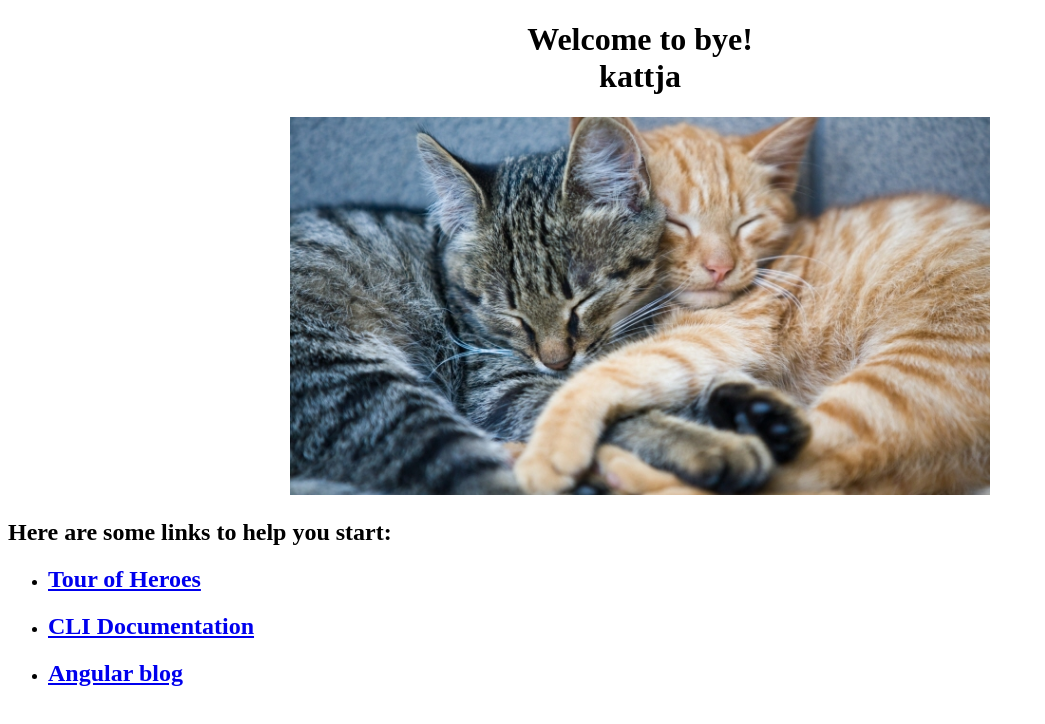
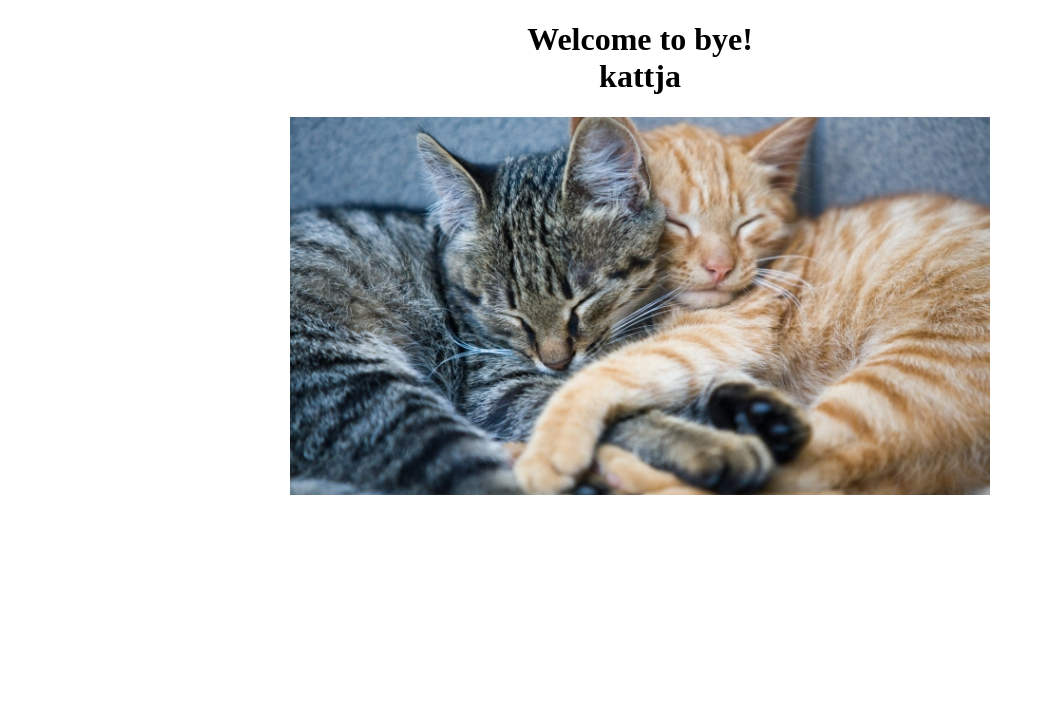
Before and after one commit to oskarjoh/angualar, an Angular app: page / in a window 1280 px wide. Shown: the top 724 px of the page, without its empty margins (0-1045 px from the left). Built offline with nearby package versions, Linux system fonts and the light colour scheme.

Commit message:
fjerna noen exsempel linker

```diff
--- a/src/app/app.component.html
+++ b/src/app/app.component.html
@@ -6,17 +6,5 @@
   </h1>
   <img class="start" src="{{bildekatt}}">
 </div>
-<h2>Here are some links to help you start: </h2>
-<ul>
-  <li>
-    <h2><a target="_blank" rel="noopener" href="https://angular.io/tutorial">Tour of Heroes</a></h2>
-  </li>
-  <li>
-    <h2><a target="_blank" rel="noopener" href="https://github.com/angular/angular-cli/wiki">CLI Documentation</a></h2>
-  </li>
-  <li>
-    <h2><a target="_blank" rel="noopener" href="https://blog.angular.io/">Angular blog</a></h2>
-  </li>
-</ul>
 
 <router-outlet></router-outlet>
```
